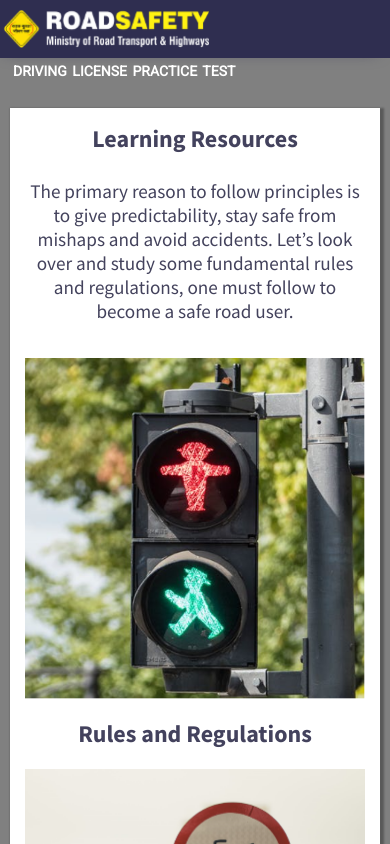
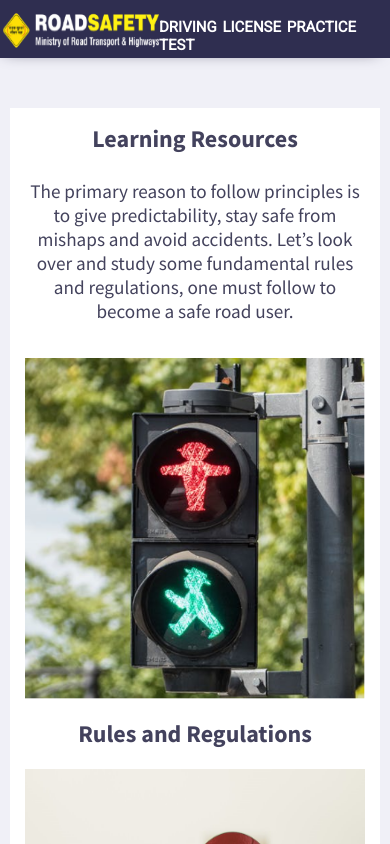
Before and after one commit to eKuG/MORTH, a plain HTML site: page index.html in a window 390 px wide. Drawn offline with Linux system fonts and the light colour scheme.

Commit message:
Add files via upload

```diff
--- a/index.css
+++ b/index.css
@@ -46,7 +46,7 @@ img {
 .main {
   width: 2020px;
   height: 1797px;
-  background: grey;
+  background: #F0F0F7;
   margin-top: 58px;
   height: 100vh;
   width: 100vw;
@@ -64,14 +64,14 @@ img {
   padding: 40px;
   box-sizing: border-box;
   background-color: white;
-  box-shadow: 2px 2px 2px 2px rgba(0, 0, 0, 0.3);
+  /* box-shadow: 2px 2px 2px 2px rgba(0, 0, 0, 0.3); */
   margin: auto;
 }
 
 .learn>h3 {
   /* margin-left: 33.5%; */
   margin-top: 10px;
-  font-size: 3rem;
+  font-size: 2.5rem;
   /* color: #E96266; */
   font-family: 'Source Sans Pro', sans-serif;
   font-weight: 700;
@@ -92,13 +92,6 @@ img {
   text-align: center;
 }
 
-/*
-.flex {
-    display: flex;
-    align-items: center;
-    max-height: 65vh;
-    height: 100%;
-} */
 
 .container {
   display: block;
@@ -269,9 +262,9 @@ footer {
   margin-left: -18%;
 }
 
-@media and screen(min-width:1448px) {
+@media (min-width:1448px) {
   #photo2 {
-    height: 220px;
+    height: 312px;
   }
 }
 
@@ -282,10 +275,17 @@ footer {
 @media (max-width:767px) {
 
   .navbar>p {
-    margin-left: 13px;
+    /* margin-left: 13px;
     font-size: 14px;
     display: block;
-    margin-top: 63px;
+    margin-top: 63px; */
+    color: #ffffff;
+    margin-left: 38%;
+    margin-top: 18px;
+    font-family: 'Roboto', sans-serif;
+    font-size: 20px;
+    text-transform: uppercase;
+    word-spacing: 2px;
   }
 
   .learn>h3 {
@@ -347,10 +347,31 @@ footer {
     margin-left: 4px;
     max-width: 95%;
   }
+}
+
+@media (max-width:500px)
+{
+  .navbar p{
+    font-size: 15px;
+    margin-left: 10px;
+  }
+
+  #road-safety-logo {
+    float: left;
+    width: 159px;
+    height: 35px;
+    margin-top: 13px;
+}
+
+#photo2
+{
+  height: 429px;
+}
+}
 
 
-
-
-
-
-}
+/* ramdev se puch ki neeche ka jo grey area h usse kaise hataye. Ruk main poochta hun.
+also .learn waali div niche ho rhi h usse upar kaise karu?
+uski height kabhi change hi nhi hoti h.
+aur footer ki height ab niche se badh rhi h to gap nhi aa rha upar
+wtf man ye kya ho gya?*/
```
